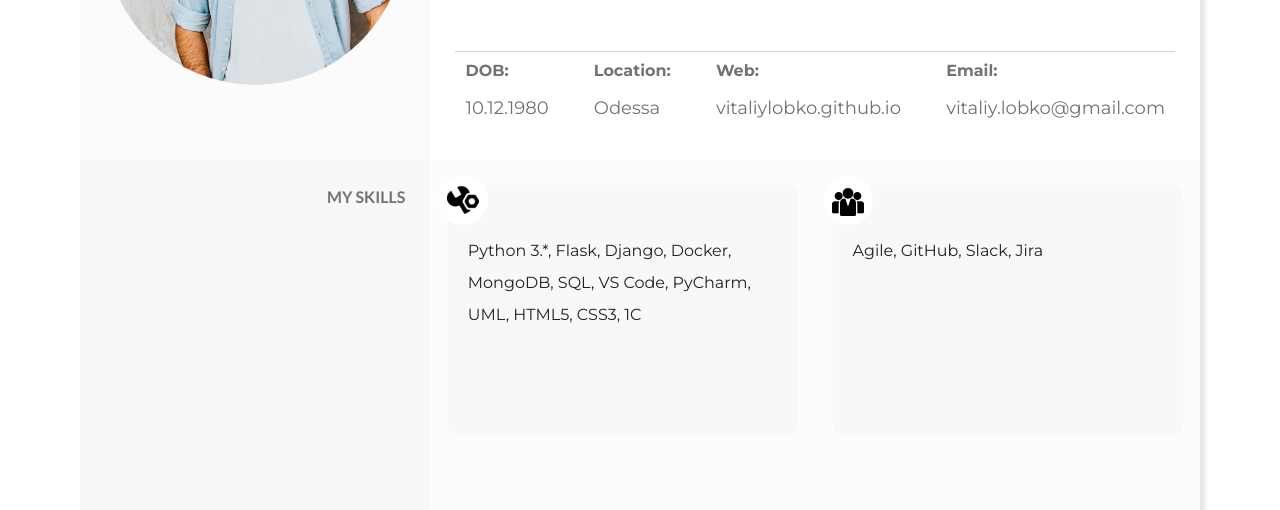
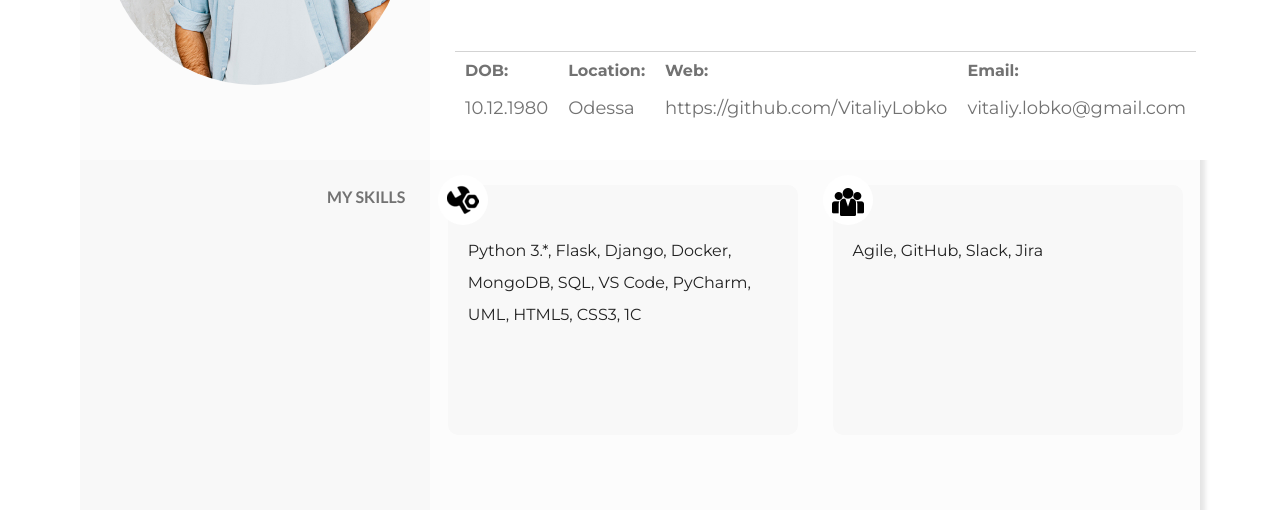
Before and after one commit to VitaliyLobko/my_resume, a plain HTML site: page index.html in a window 1280 px wide. Shown: the part 290-800 px from the top of the page. Drawn offline with Linux system fonts and the light colour scheme.

Commit message:
Update index.html

```diff
--- a/index.html
+++ b/index.html
@@ -45,8 +45,8 @@
             <div class="contact_block__item">
               <span class="contact_block__item_title">Web:</span>
               <span class="contact_block__item_text">
-                <a href="https://Vitaliylobko.github.io>"
-                  >vitaliylobko.github.io</a
+                <a href="https://github.com/VitaliyLobko"
+                  >https://github.com/VitaliyLobko</a
                 >
               </span>
             </div>
```
